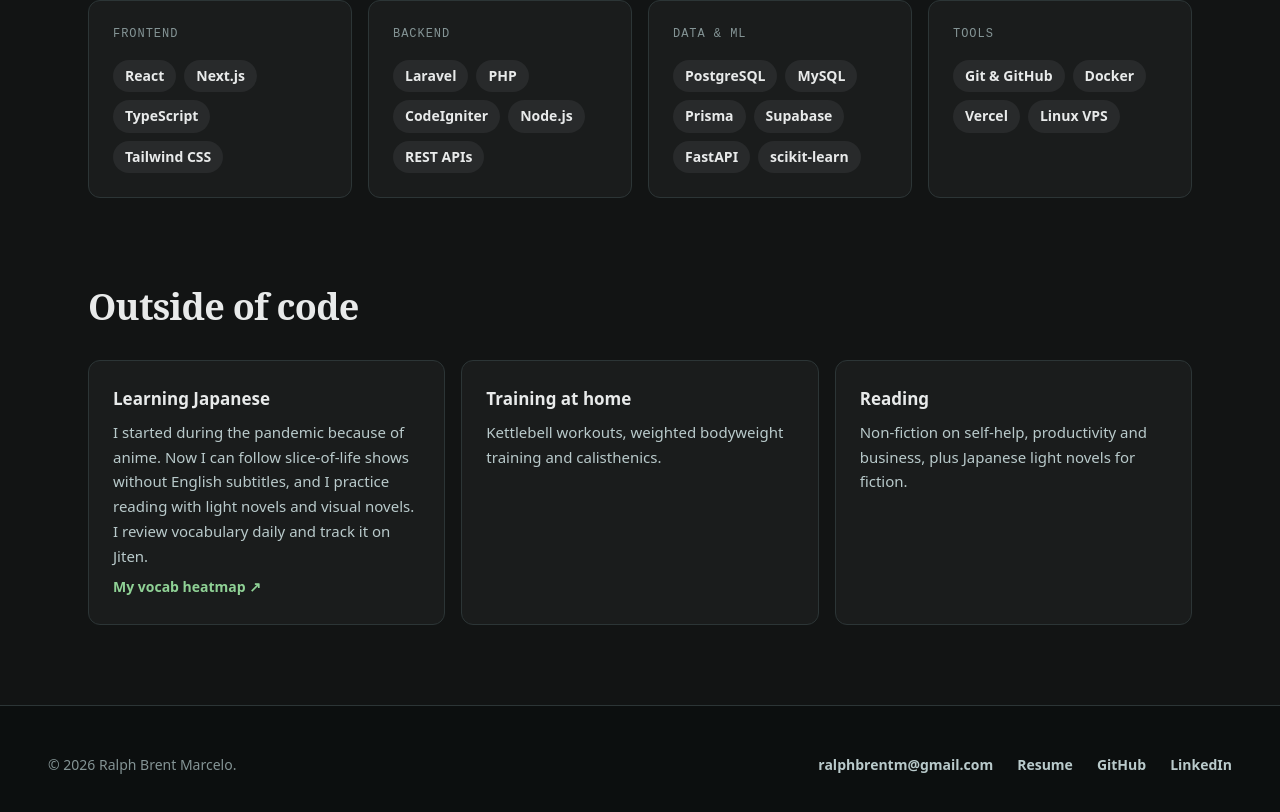
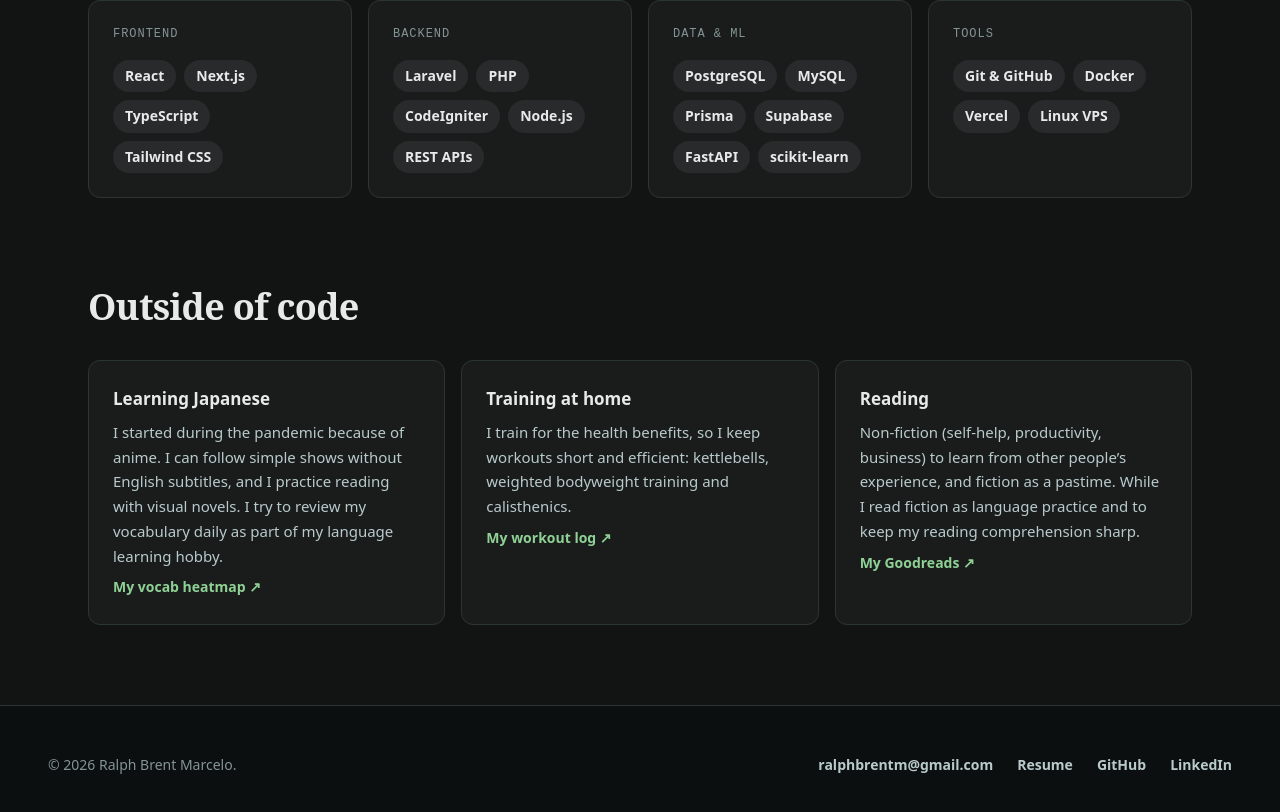
Before and after one commit to rhbntm/portfolio-cms, a React (Vite) app: page /about in a window 1280 px wide. Shown: the part 1757-2569 px from the top of the page. Built offline with nearby package versions, Linux system fonts and the light colour scheme; no server answers.

Commit message:
About: add Hevy and Goodreads links, expand training and reading cards

```diff
--- a/src/pages/About.jsx
+++ b/src/pages/About.jsx
@@ -33,16 +33,18 @@ const PRINCIPLES = [
 const HOBBIES = [
   {
     title: 'Learning Japanese',
-    text: 'I started during the pandemic because of anime. Now I can follow slice-of-life shows without English subtitles, and I practice reading with light novels and visual novels. I review vocabulary daily and track it on Jiten.',
+    text: 'I started during the pandemic because of anime. I can follow simple shows without English subtitles, and I practice reading with visual novels. I try to review my vocabulary daily as part of my language learning hobby.',
     link: { href: 'https://jiten.moe/profile/rhbnt', label: 'My vocab heatmap' },
   },
   {
     title: 'Training at home',
-    text: 'Kettlebell workouts, weighted bodyweight training and calisthenics.',
+    text: 'I train for the health benefits, so I keep workouts short and efficient: kettlebells, weighted bodyweight training and calisthenics.',
+    link: { href: 'https://hevy.com/user/bertlog', label: 'My workout log' },
   },
   {
     title: 'Reading',
-    text: 'Non-fiction on self-help, productivity and business, plus Japanese light novels for fiction.',
+    text: 'Non-fiction (self-help, productivity, business) to learn from other people’s experience, and fiction as a pastime. While I read fiction as language practice and to keep my reading comprehension sharp.',
+    link: { href: 'https://www.goodreads.com/user/show/191531308-rhbnt', label: 'My Goodreads' },
   },
 ];
 
```
